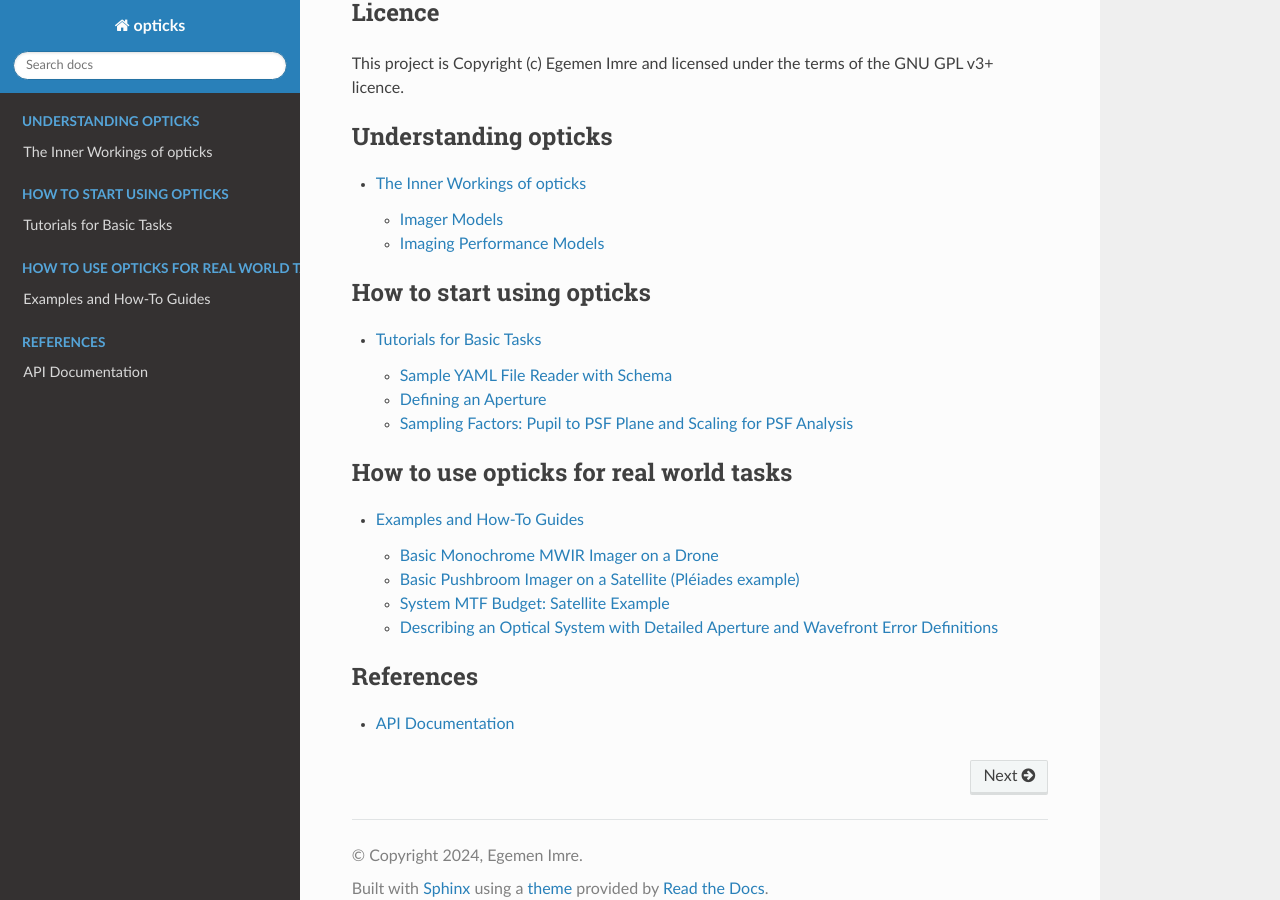
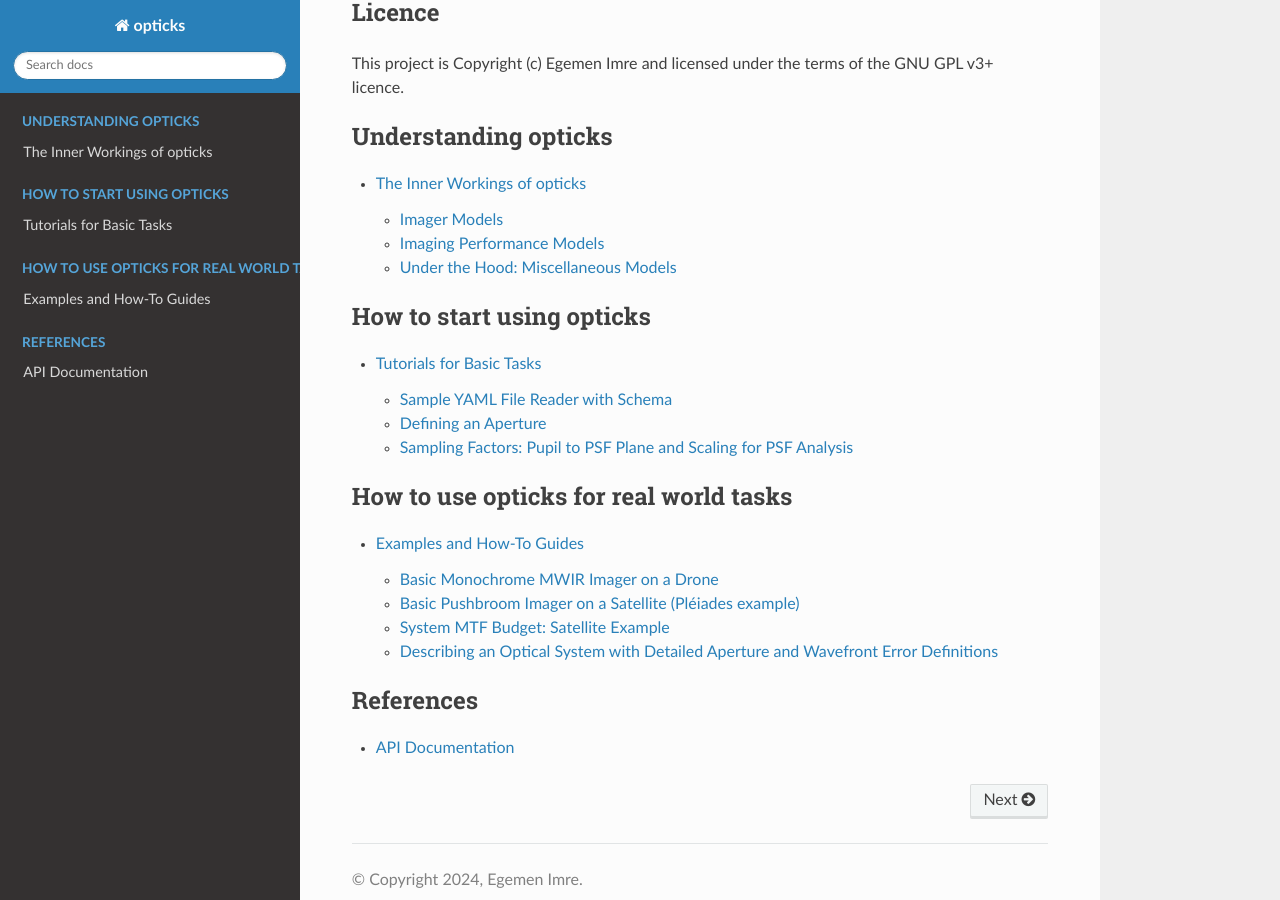
Before and after one commit to egemenimre/opticks, a Sphinx documentation site: the page built from docs/index.md, in a window 1280 px wide and 900 px high, scrolled down 545 px. Built offline with Sphinx 7.4.7 and the Read the Docs theme 3.1.0, drawn with Linux system fonts in a browser that asks for light colours; pages that are not in the unit, such as notebooks, are missing from menus.

Commit message:
added section "under the hood"

````diff
--- a/docs/models_index.md
+++ b/docs/models_index.md
@@ -25,3 +25,14 @@ models/sharpness_pt4
 models/mtf_scenarios
 models/opticks_mtf
 ```
+
+## Under the Hood: Miscellaneous Models
+
+```{toctree}
+---
+maxdepth: 1
+---
+models/misc/interpol_units.ipynb
+models/misc/portion_pint.ipynb
+
+```
````
